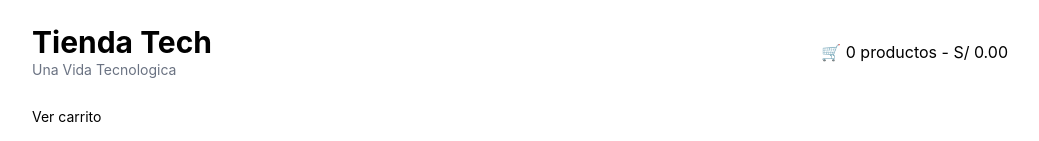
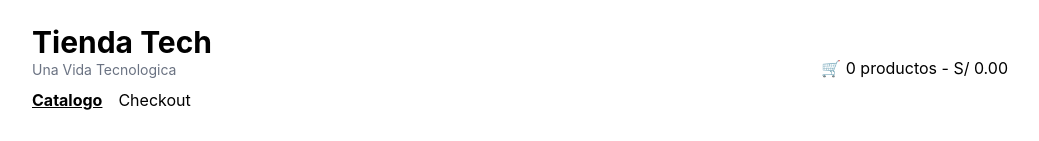
Before and after one commit to EdHuayllasco/React-G17, a React (Vite) app in the folder tienda-react/: page / in a window 1280 px wide. Shown: the top 141 px of the page, without its empty margins (120-1159 px from the left). Built offline with nearby package versions, Linux system fonts and the light colour scheme; no server answers.

Commit message:
actualizacion header

```diff
--- a/tienda-react/src/App.tsx
+++ b/tienda-react/src/App.tsx
@@ -89,15 +89,14 @@ export default function App() {
           <Detalle productos={productos} onAgregar={agregarAlCarrito}/>
         }
         />
-
+        <Route  path="/checkout" element = {
+            <Checkout carrito={carrito} total={total} onVaciar={vaciarCarrito}/>
+          }
+        />
       </Route>
       <Route path="*" element ={
           <NoEncontrada/>
       }/>
-      <Route  path="/checkout" element = {
-          <Checkout carrito={carrito} total={total} onVaciar={vaciarCarrito}/>
-        }
-      />
     </Routes>
   )
 }
--- a/tienda-react/src/components/Header.tsx
+++ b/tienda-react/src/components/Header.tsx
@@ -1,3 +1,4 @@
+import { NavLink } from "react-router-dom";
 
 interface Props {
     nombre : string;
@@ -10,6 +11,10 @@ export default function Header ( {nombre , eslogan = "Tecnologia para todos", re
             <div>
                 <h1 className="text-3xl font-bold">{nombre}</h1>
                 <p className="text-sm text-gray-500">{eslogan}</p>
+                <nav className="mt-2 flex gap-4">
+                    <NavLink to="/" className={({isActive}) => (isActive ? 'font-bold underline' : 'hover:underline')}>Catalogo</NavLink>
+                    <NavLink to="/checkout" className={({isActive}) => (isActive ? 'font-bold underline' : 'hover:underline')}>Checkout</NavLink>
+                </nav>
             </div>
             <p>{ resumen ?? '🛒 0 productos'}</p>
         </header>
```
